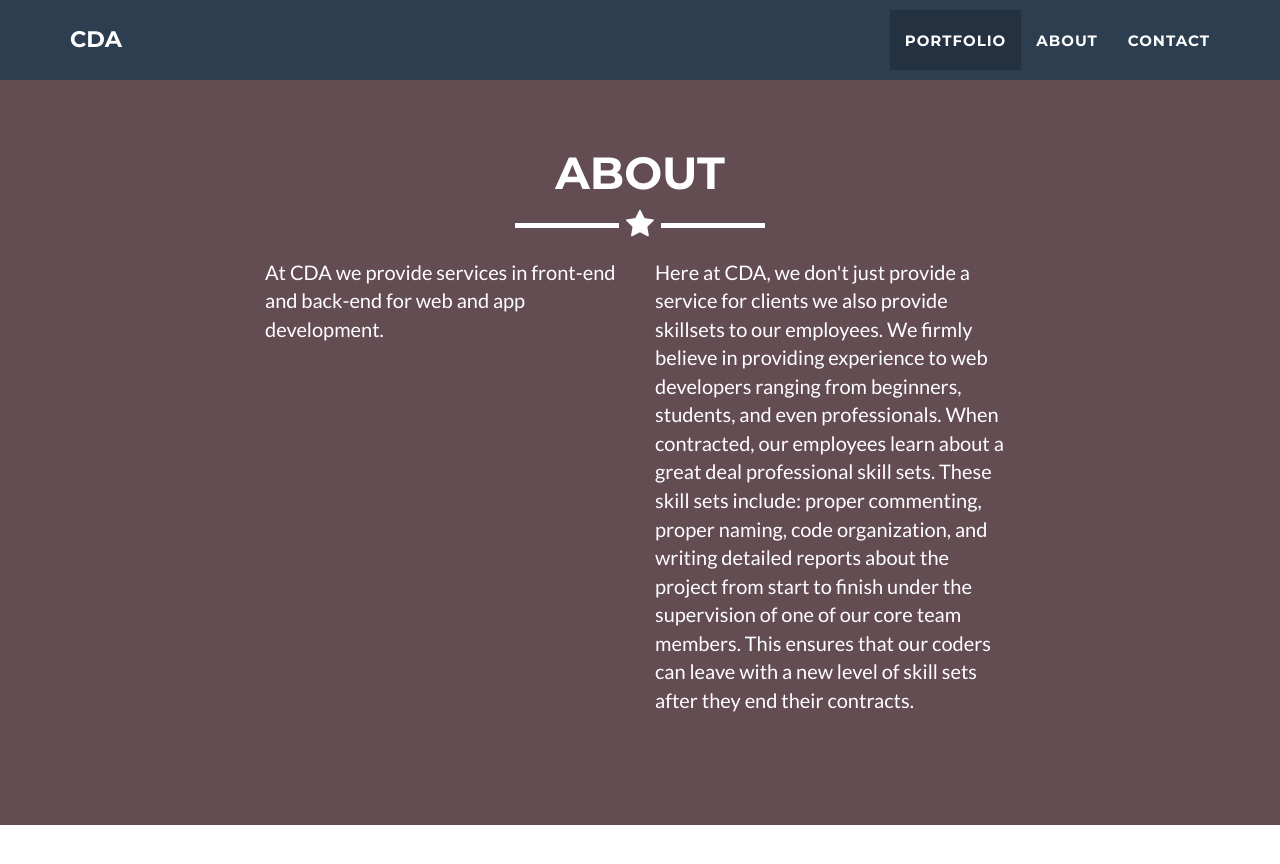
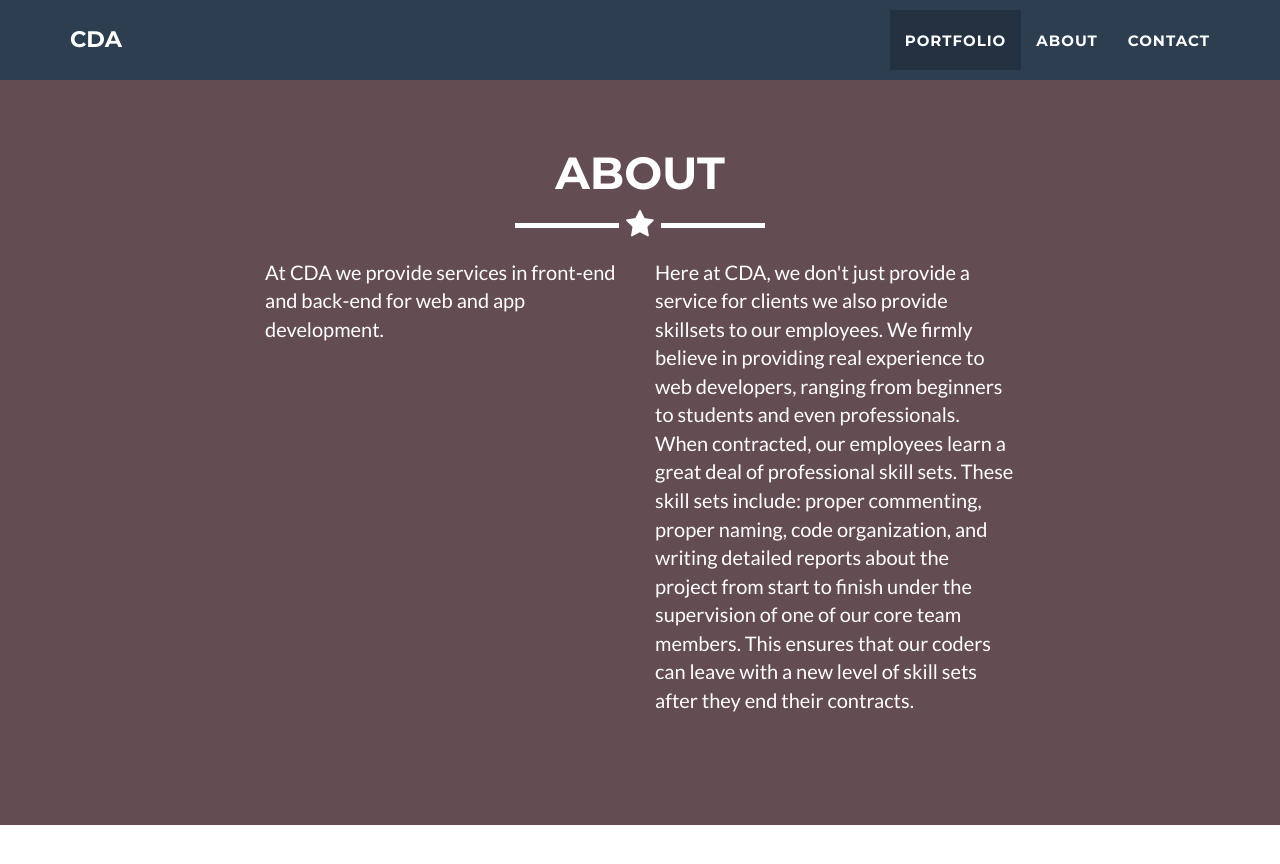
Before and after one commit to CDAwebhost/CDAwebhost, a Jekyll site: the page built from index.html, in a window 1280 px wide and 900 px high, scrolled down 1439 px. Shown: the top 864 px of the window. Built offline with Jekyll 4.4.1, drawn with Linux system fonts in a browser that asks for light colours.

Commit message:
Update about.html
changes to about description part 2

```diff
--- a/_includes/about.html
+++ b/_includes/about.html
@@ -12,7 +12,7 @@
                     <p>At CDA we provide services in front-end and back-end for web and app development.  </p>
                 </div>
                 <div class="col-lg-4">
-                    <p>Here at CDA, we don't just provide a service for clients we also provide skillsets to our employees. We firmly believe in providing experience to web developers ranging from beginners, students, and even professionals. When contracted, our employees learn about a great deal professional skill sets. These skill sets include: proper commenting, proper naming, code organization, and writing detailed reports about the project from start to finish under the supervision of one of our core team members. This ensures that our coders can leave with a new level of skill sets after they end their contracts. </p>
+                    <p>Here at CDA, we don't just provide a service for clients we also provide skillsets to our employees. We firmly believe in providing real experience to web developers, ranging from beginners to students and even professionals. When contracted, our employees learn a great deal of professional skill sets. These skill sets include: proper commenting, proper naming, code organization, and writing detailed reports about the project from start to finish under the supervision of one of our core team members. This ensures that our coders can leave with a new level of skill sets after they end their contracts. </p>
                 </div>
 
             </div>
```
